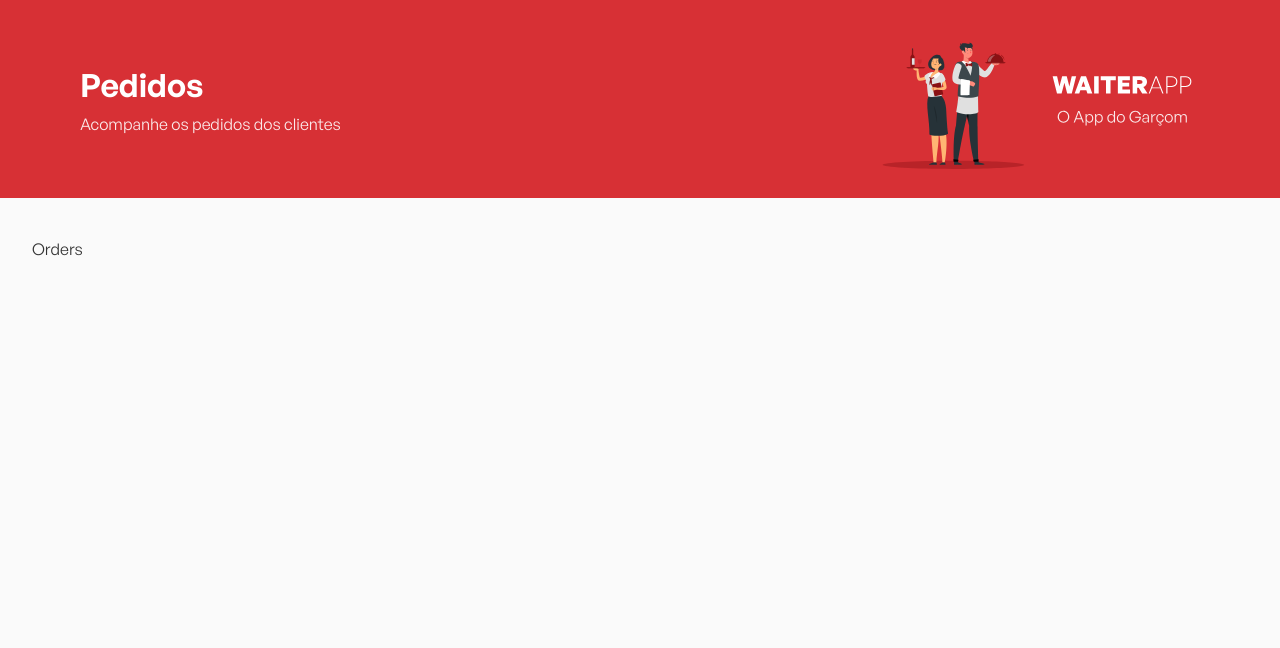
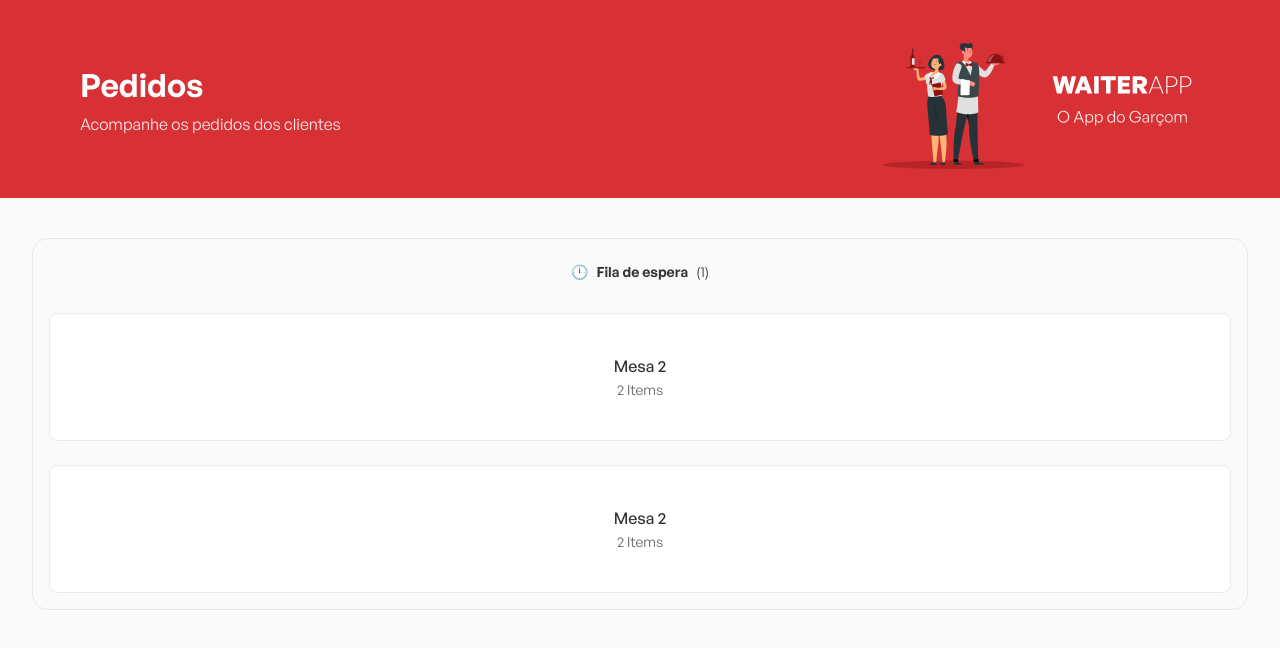
Before and after one commit to oliveiradniel/waiterapp-fe, a React (Vite) app: page / in a window 1280 px wide. Shown: the top 648 px of the page. Built offline with nearby package versions, Linux system fonts and the light colour scheme.

Commit message:
feat(Orders): create and style the 'Board' component

```diff
--- a/src/components/Orders/index.tsx
+++ b/src/components/Orders/index.tsx
@@ -1,9 +1,26 @@
-import { Container } from './styles';
+import { Board, Container, OrdersContainer } from './styles';
 
 export default function Orders() {
   return (
     <Container>
-      Orders
+      <Board>
+        <header>
+          <span>🕛</span>
+          <strong>Fila de espera</strong>
+          <span>(1)</span>
+        </header>
+
+        <OrdersContainer>
+          <button type="button">
+            <strong>Mesa 2</strong>
+            <span>2 Items</span>
+          </button>
+          <button type="button">
+            <strong>Mesa 2</strong>
+            <span>2 Items</span>
+          </button>
+        </OrdersContainer>
+      </Board>
     </Container>
   );
 }
--- a/src/components/Orders/styles.ts
+++ b/src/components/Orders/styles.ts
@@ -5,3 +5,49 @@
   max-width: 1216px;
   width: 100%;
 `;
+
+export const  Board = styled.div`
+  border: 1px solid rgba(204, 204, 204, 0.4);
+  border-radius: 16px;
+  padding: 16px;
+
+  header {
+    align-items: center;
+    display: flex;
+    font-size: 14px;
+    gap: 8px;
+    justify-content: center;
+    padding: 8px;
+  }
+`;
+
+export const OrdersContainer = styled.div`
+  display: flex;
+  flex-direction: column;
+  margin-top: 24px;
+
+  button {
+    align-items: center;
+    background-color: #fff;
+    border: 1px solid rgba(204, 204, 204, 0.4);
+    border-radius: 8px;
+    display: flex;
+    flex-direction: column;
+    gap: 4px;
+    height: 128px;
+    justify-content: center;
+
+    & + button {
+      margin-top: 24px;
+    }
+
+    strong {
+      font-weight: 500;
+    }
+
+    span {
+      font-size: 14px;
+      color: #666;
+    }
+  }
+`;
```
